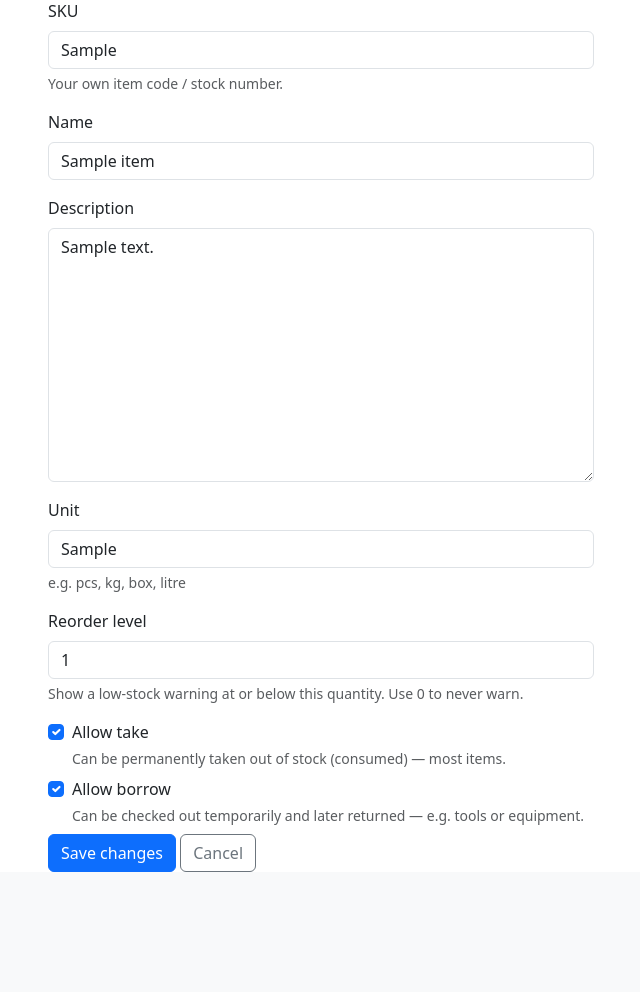
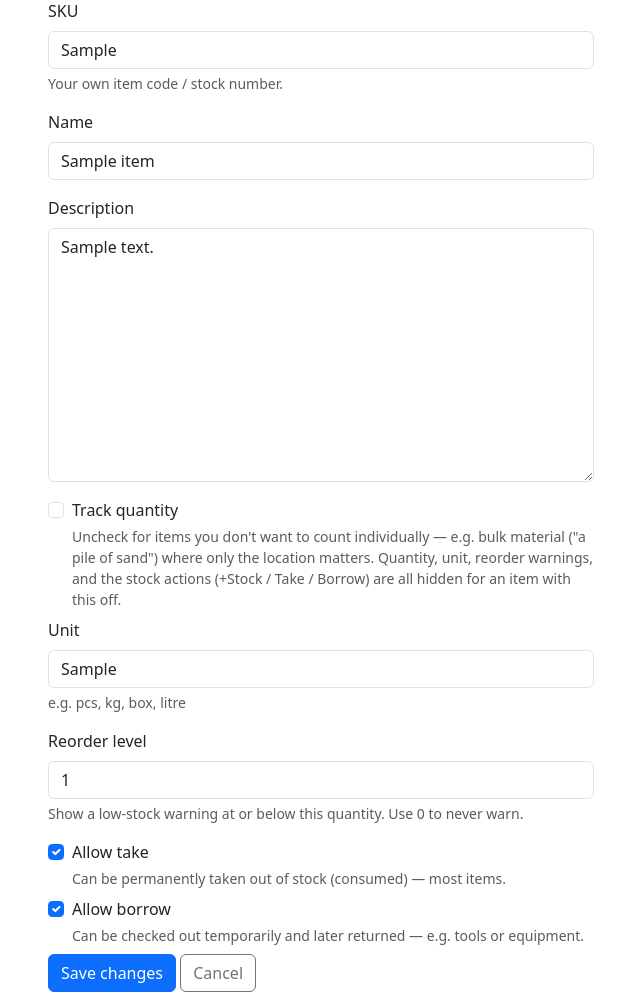
Before and after one commit to abishek414/Inventory_Management_System, a Django app: page /inventory/1/edit/ in a window 1280 px wide. Shown: the part 210-1202 px from the top of the page, without its empty margins (319-959 px from the left). Before the commit the page ends 1082 px from the top, so only its background shows below. Run offline with Django 5.2, Linux system fonts and the light colour scheme; a user stored in the database is signed in; tables that the repository leaves empty hold one stand-in row (values such as "Sample post").

Commit message:
Add track_quantity field to items and wire through import/UI
- Add track_quantity field to Item model (migration 0003)
- Update excel_import.py to read the Track Quantity column
- Update forms/views to handle the new field
- Update item_detail, item_list, and upload_excel templates

```diff
--- a/inventory/excel_import.py
+++ b/inventory/excel_import.py
@@ -5,10 +5,11 @@ decent chunk of row-by-row logic that has nothing to do with request
 handling.
 
 Expected columns (case-insensitive, any order — matched by header name,
-not position): SKU, Name, Description, Unit, Quantity, Location,
-Location Description, Reorder Level, Allow Take, Allow Borrow. Only SKU
-and Name are required; everything else falls back to the same defaults
-the "Add item" form uses if the column is missing or the cell is blank.
+not position): SKU, Name, Description, Track Quantity, Unit, Quantity,
+Location, Location Description, Reorder Level, Allow Take, Allow Borrow.
+Only SKU and Name are required; everything else falls back to the same
+defaults the "Add item" form uses if the column is missing or the cell
+is blank.
 """
 
 import openpyxl
@@ -23,6 +24,8 @@ HEADER_ALIASES = {
     'sku': 'sku',
     'name': 'name',
     'description': 'description',
+    'track quantity': 'track_quantity',
+    'track_quantity': 'track_quantity',
     'unit': 'unit',
     'quantity': 'quantity',
     'qty': 'quantity',
@@ -152,9 +155,17 @@ def import_items_from_excel(file_obj, organization, user):
                 location.description = location_description
                 location.save(update_fields=['description'])
 
-        row_quantity = _parse_int(values.get('quantity'), default=0)
+        item = Item.objects.filter(organization=organization, sku=sku).first()
 
-        item = Item.objects.filter(organization=organization, sku=sku).first()
+        track_quantity = _parse_bool(
+            values.get('track_quantity'),
+            default=item.track_quantity if item is not None else True,
+        )
+        # Quantity/reorder level/take/borrow don't mean anything for an item
+        # that isn't quantity-tracked (bulk material, location-only) — same
+        # rule the "Add item" form enforces — so a row that turns tracking
+        # off ignores whatever those columns say.
+        row_quantity = 0 if not track_quantity else _parse_int(values.get('quantity'), default=0)
 
         if item is None:
             item = Item.objects.create(
@@ -162,12 +173,15 @@ def import_items_from_excel(file_obj, organization, user):
                 sku=sku,
                 name=name,
                 description=str(values.get('description') or ''),
+                track_quantity=track_quantity,
                 unit=str(values.get('unit') or 'pcs').strip() or 'pcs',
                 quantity=row_quantity,
                 location=location,
-                reorder_level=_parse_int(values.get('reorder_level'), default=0),
-                allow_take=_parse_bool(values.get('allow_take'), default=True),
-                allow_borrow=_parse_bool(values.get('allow_borrow'), default=False),
+                reorder_level=(
+                    0 if not track_quantity else _parse_int(values.get('reorder_level'), default=0)
+                ),
+                allow_take=track_quantity and _parse_bool(values.get('allow_take'), default=True),
+                allow_borrow=track_quantity and _parse_bool(values.get('allow_borrow'), default=False),
             )
             StockTransaction.objects.create(
                 item=item,
@@ -181,13 +195,19 @@ def import_items_from_excel(file_obj, organization, user):
         else:
             item.name = name
             item.description = str(values.get('description') or item.description)
+            item.track_quantity = track_quantity
             if values.get('unit'):
                 item.unit = str(values['unit']).strip()
             if location_name:
                 item.location = location
-            item.reorder_level = _parse_int(values.get('reorder_level'), default=item.reorder_level)
-            item.allow_take = _parse_bool(values.get('allow_take'), default=item.allow_take)
-            item.allow_borrow = _parse_bool(values.get('allow_borrow'), default=item.allow_borrow)
+            if not track_quantity:
+                item.reorder_level = 0
+                item.allow_take = False
+                item.allow_borrow = False
+            else:
+                item.reorder_level = _parse_int(values.get('reorder_level'), default=item.reorder_level)
+                item.allow_take = _parse_bool(values.get('allow_take'), default=item.allow_take)
+                item.allow_borrow = _parse_bool(values.get('allow_borrow'), default=item.allow_borrow)
             item.quantity += row_quantity
             item.save()
             StockTransaction.objects.create(
@@ -209,11 +229,15 @@ def build_template_workbook():
     sheet = workbook.active
     sheet.title = 'Inventory'
     sheet.append([
-        'SKU', 'Name', 'Description', 'Unit', 'Quantity', 'Location', 'Location Description',
-        'Reorder Level', 'Allow Take', 'Allow Borrow',
+        'SKU', 'Name', 'Description', 'Track Quantity', 'Unit', 'Quantity', 'Location',
+        'Location Description', 'Reorder Level', 'Allow Take', 'Allow Borrow',
     ])
     sheet.append([
-        'DRILL-001', 'Cordless drill', '18V, comes with 2 batteries', 'pcs', 10,
+        'DRILL-001', 'Cordless drill', '18V, comes with 2 batteries', 'Yes', 'pcs', 10,
         'Main warehouse', 'Aisle 3, shelf B', 2, 'No', 'Yes',
     ])
+    sheet.append([
+        'SAND-BULK', 'Sand (bulk pile)', 'Not counted individually', 'No', '', '',
+        'Yard 2', 'Behind the main building', '', '', '',
+    ])
     return workbook
--- a/inventory/forms.py
+++ b/inventory/forms.py
@@ -11,20 +11,43 @@ class ItemForm(BootstrapFormMixin, forms.ModelForm):
     location, and — decided by whoever's adding it — whether it can be
     taken (consumed permanently) and/or borrowed (checked out and
     expected back).
+
+    If "Track quantity" is unchecked (bulk material where only the
+    location matters), quantity/unit/reorder level become optional and
+    take/borrow are forced off — see clean() below.
     """
 
     class Meta:
         model = Item
         fields = [
-            'sku', 'name', 'description', 'unit', 'quantity', 'location',
+            'sku', 'name', 'description', 'track_quantity', 'unit', 'quantity', 'location',
             'reorder_level', 'allow_take', 'allow_borrow',
         ]
 
     def __init__(self, *args, organization=None, **kwargs):
         super().__init__(*args, **kwargs)
         self.fields['location'].required = False
+        self.fields['quantity'].required = False
+        self.fields['reorder_level'].required = False
         if organization is not None:
             self.fields['location'].queryset = organization.locations.all()
+
+    def clean(self):
+        cleaned_data = super().clean()
+        # quantity/reorder_level are optional fields now (see __init__), so a
+        # blank entry cleans to None — not a valid value for the model's
+        # PositiveIntegerField — so it's coalesced to 0 here regardless of
+        # track_quantity.
+        if cleaned_data.get('quantity') is None:
+            cleaned_data['quantity'] = 0
+        if cleaned_data.get('reorder_level') is None:
+            cleaned_data['reorder_level'] = 0
+        if not cleaned_data.get('track_quantity'):
+            cleaned_data['quantity'] = 0
+            cleaned_data['reorder_level'] = 0
+            cleaned_data['allow_take'] = False
+            cleaned_data['allow_borrow'] = False
+        return cleaned_data
 
 
 class EditItemForm(BootstrapFormMixin, forms.ModelForm):
@@ -40,7 +63,24 @@ class EditItemForm(BootstrapFormMixin, forms.ModelForm):
 
     class Meta:
         model = Item
-        fields = ['sku', 'name', 'description', 'unit', 'reorder_level', 'allow_take', 'allow_borrow']
+        fields = [
+            'sku', 'name', 'description', 'track_quantity', 'unit',
+            'reorder_level', 'allow_take', 'allow_borrow',
+        ]
+
+    def __init__(self, *args, **kwargs):
+        super().__init__(*args, **kwargs)
+        self.fields['reorder_level'].required = False
+
+    def clean(self):
+        cleaned_data = super().clean()
+        if cleaned_data.get('reorder_level') is None:
+            cleaned_data['reorder_level'] = 0
+        if not cleaned_data.get('track_quantity'):
+            cleaned_data['reorder_level'] = 0
+            cleaned_data['allow_take'] = False
+            cleaned_data['allow_borrow'] = False
+        return cleaned_data
 
 
 class AddStockForm(BootstrapFormMixin, forms.Form):
--- a/inventory/models.py
+++ b/inventory/models.py
@@ -41,6 +41,15 @@ class Item(models.Model):
     sku = models.CharField('SKU', max_length=50, help_text='Your own item code / stock number.')
     name = models.CharField(max_length=200)
     description = models.TextField(blank=True)
+    track_quantity = models.BooleanField(
+        default=True,
+        help_text=(
+            'Uncheck for items you don\'t want to count individually — e.g. bulk material '
+            '("a pile of sand") where only the location matters. Quantity, unit, reorder '
+            'warnings, and the stock actions (+Stock / Take / Borrow) are all hidden for an '
+            'item with this off.'
+        ),
+    )
     unit = models.CharField(max_length=20, default='pcs', help_text='e.g. pcs, kg, box, litre')
     quantity = models.PositiveIntegerField(default=0)
     location = models.ForeignKey(
@@ -70,17 +79,23 @@ class Item(models.Model):
 
     @property
     def is_out_of_stock(self):
+        if not self.track_quantity:
+            return False
         return self.quantity <= 0
 
     @property
     def is_low_stock(self):
         """
         True at or below the reorder level — INCLUDING zero, since zero is
-        the most extreme case of "at or below." Templates check
-        is_out_of_stock first and only fall back to this for the "Low
-        stock" label, so an item that's completely out shows "Out of
-        stock" instead of the more misleading "Low stock."
+        the most extreme case of "at or below." False outright for an item
+        that isn't quantity-tracked, since its quantity field isn't
+        meaningful there. Templates check is_out_of_stock first and only
+        fall back to this for the "Low stock" label, so an item that's
+        completely out shows "Out of stock" instead of the more
+        misleading "Low stock."
         """
+        if not self.track_quantity:
+            return False
         return self.reorder_level > 0 and self.quantity <= self.reorder_level
 
 
--- a/inventory/views.py
+++ b/inventory/views.py
@@ -70,6 +70,9 @@ def add_item(request):
 @permission_required('can_add_stock')
 def add_stock(request, item_id):
     item = _get_org_item_or_404(request, item_id)
+    if not item.track_quantity:
+        messages.error(request, f'"{item.name}" isn\'t quantity-tracked — there\'s no stock count to add to.')
+        return redirect('inventory:item_detail', item_id=item.id)
 
     if request.method == 'POST':
         form = AddStockForm(request.POST)
@@ -95,6 +98,9 @@ def add_stock(request, item_id):
 @permission_required('can_remove_stock')
 def remove_stock(request, item_id):
     item = _get_org_item_or_404(request, item_id)
+    if not item.track_quantity:
+        messages.error(request, f'"{item.name}" isn\'t quantity-tracked — there\'s no stock count to remove from.')
+        return redirect('inventory:item_detail', item_id=item.id)
 
     if request.method == 'POST':
         form = RemoveStockForm(request.POST, item=item)
```
Also changed, not shown: inventory/templates/inventory/item_detail.html (+14 -1 lines), inventory/templates/inventory/item_list.html (+10 -2 lines), inventory/templates/inventory/upload_excel.html (+7 -2 lines), inventory/migrations/0003_item_track_quantity.py (added).
